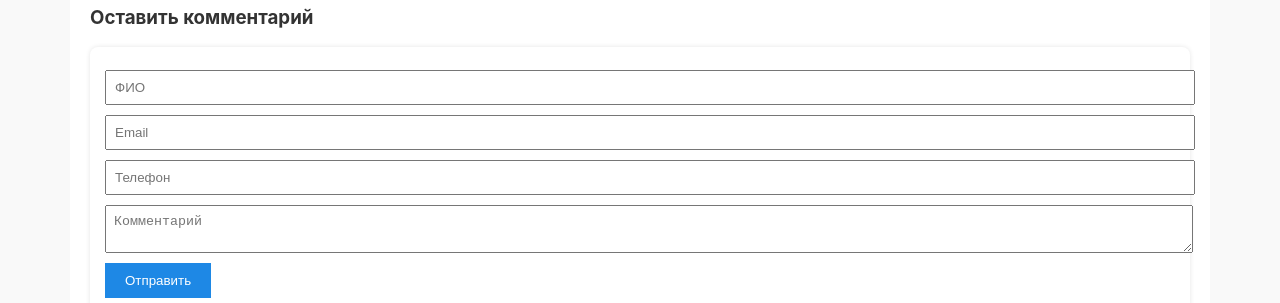
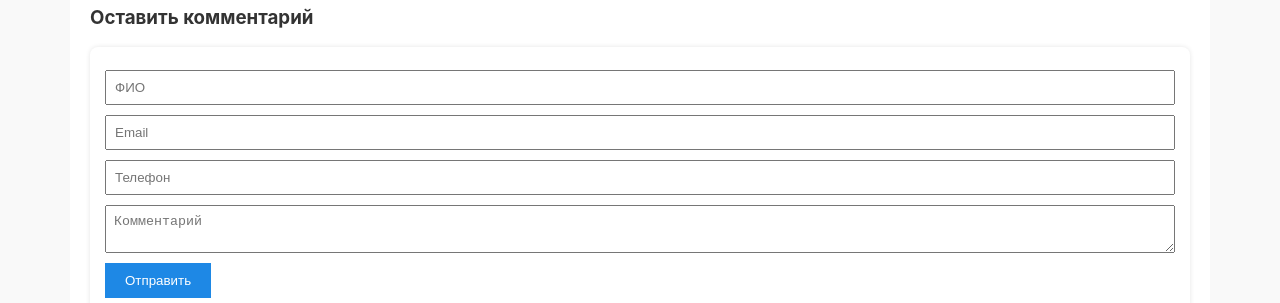
Before and after one commit to erasyl2712006/news2, a plain HTML site: page news.html in a window 1280 px wide. Shown: the part 232-535 px from the top of the page. Drawn offline with Linux system fonts and the light colour scheme.

Commit message:
new2 commit

```diff
--- a/style.css
+++ b/style.css
@@ -10,6 +10,9 @@ body {
   max-width: 1100px;
   margin: 0 auto;
   padding: 20px;
+}
+input, textarea {
+  box-sizing: border-box;
 }
 header {
   background-color: #fff;
```
Also changed, not shown: slider.js (added).
